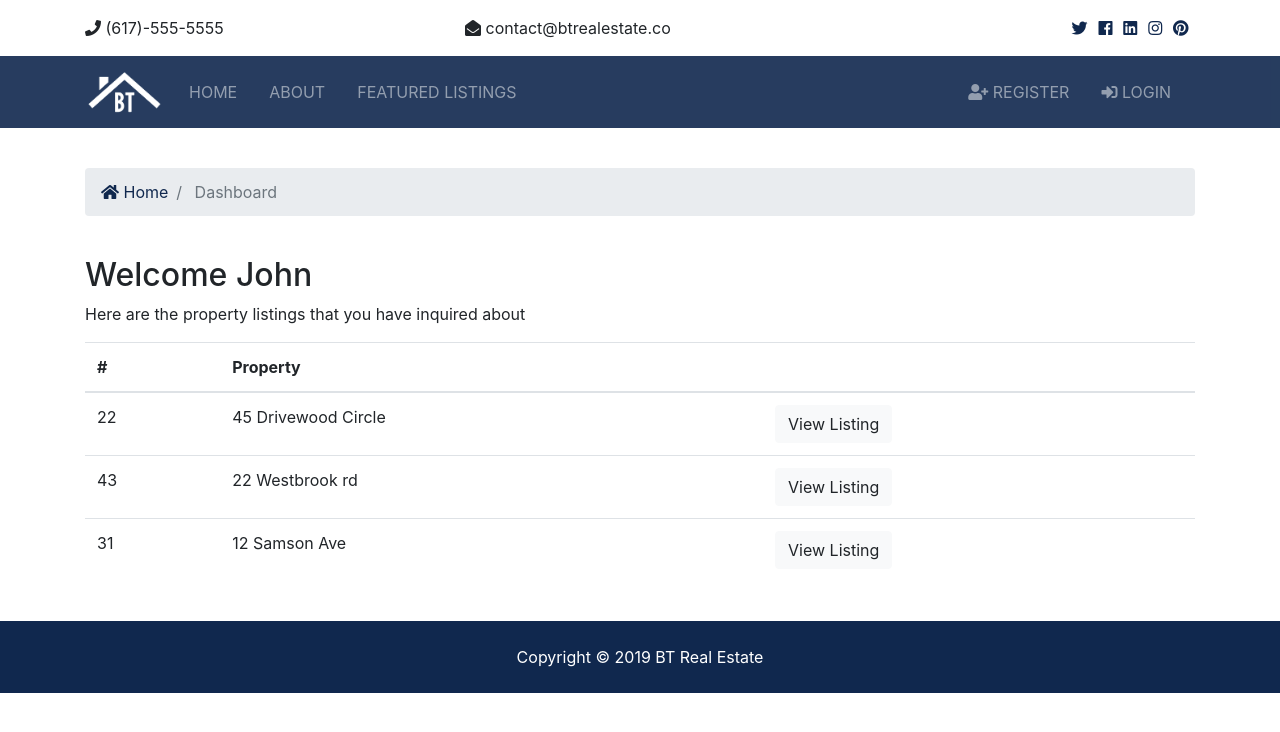
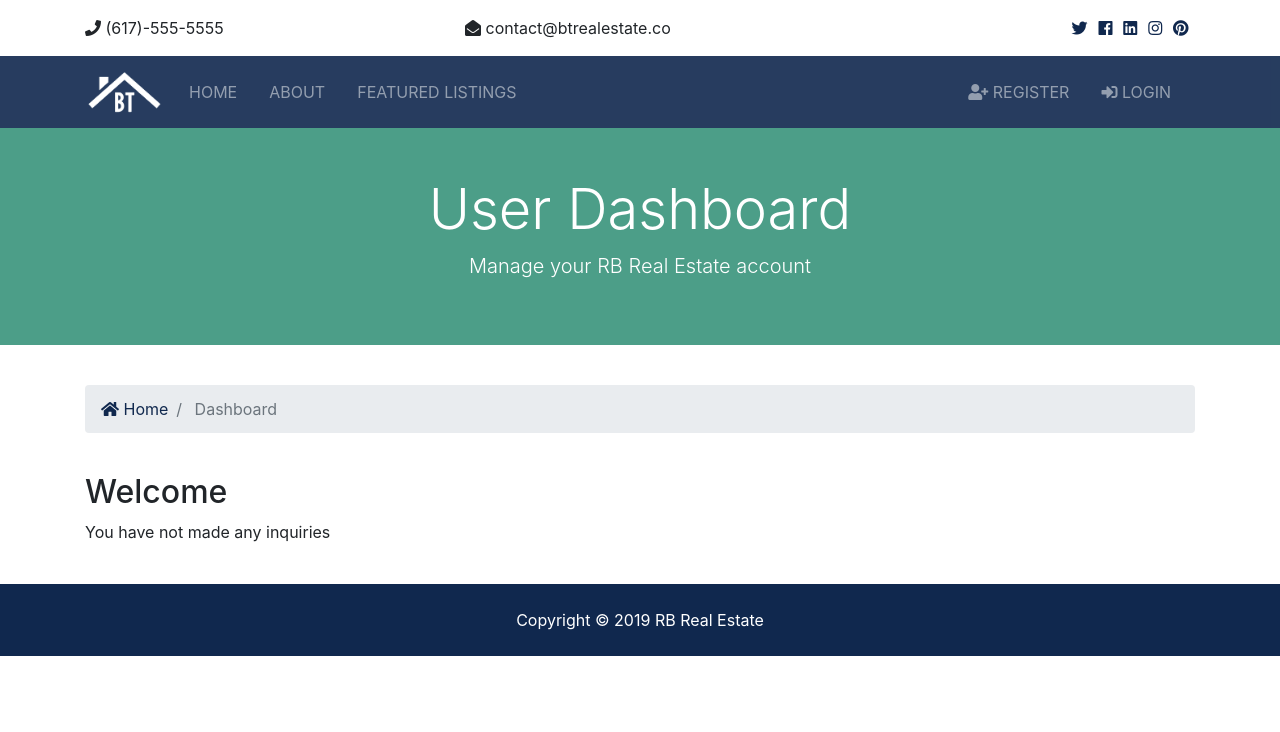
Before and after one commit to ryanbraving/Real_Estate_Project_Django_PostgreSQL, a Django app: template templates/accounts/dashboard.html in a window 1280 px wide. Shown: the top 732 px of the page. Run offline with Django 3.2, Linux system fonts and the light colour scheme; the template is opened without the code that fills it, so the values that code supplies are empty; some libraries are stand-ins or nearby versions.

Commit message:
Dashboard Views and Template and all functionalities completed

```diff
--- a/templates/accounts/dashboard.html
+++ b/templates/accounts/dashboard.html
@@ -3,6 +3,18 @@
 {% block title %} | User Dashboard {% endblock %}
 
 {% block content %}
+
+<section id="showcase-inner" class="py-5 text-white">
+    <div class="container">
+        <div class="row text-center">
+            <div class="col-md-12">
+                <h1 class="display-4">User Dashboard</h1>
+                <p class="lead">Manage your RB Real Estate account</p>
+            </div>
+        </div>
+    </div>
+</section>
+
 <br>
 <!-- Allerts -->
 {% include 'partials/_alerts.html' %}
@@ -25,7 +37,9 @@
     <div class="container">
         <div class="row">
             <div class="col-md-12">
-                <h2>Welcome John</h2>
+                <h2>Welcome {{ user.first_name | title }}</h2>
+                {% if contacts %}
+
                 <p>Here are the property listings that you have inquired about</p>
                 <table class="table">
                     <thead>
@@ -36,29 +50,21 @@
                         </tr>
                     </thead>
                     <tbody>
+                        {% for contact in contacts %}
+
                         <tr>
-                            <td>22</td>
-                            <td>45 Drivewood Circle</td>
+                            <td>{{ contact.listing_id }}</td>
+                            <td>{{ contact.listing }}</td>
                             <td>
-                                <a class="btn btn-light" href="#">View Listing</a>
+                                <a class="btn btn-light" href="{% url 'listing' contact.listing_id %}">View Listing</a>
                             </td>
                         </tr>
-                        <tr>
-                            <td>43</td>
-                            <td>22 Westbrook rd</td>
-                            <td>
-                                <a class="btn btn-light" href="#">View Listing</a>
-                            </td>
-                        </tr>
-                        <tr>
-                            <td>31</td>
-                            <td>12 Samson Ave</td>
-                            <td>
-                                <a class="btn btn-light" href="#">View Listing</a>
-                            </td>
-                        </tr>
+                        {% endfor %}
                     </tbody>
                 </table>
+                {% else %}
+                <p>You have not made any inquiries</p>
+                {% endif %}
             </div>
         </div>
     </div>
--- a/templates/base.html
+++ b/templates/base.html
@@ -6,7 +6,7 @@
     <meta charset="UTF-8">
     <meta name="viewport" content="width=device-width, initial-scale=1.0">
     <meta http-equiv="X-UA-Compatible" content="ie=edge">
-    <title>RYAN REAL ESTATE {% block title %} {% endblock %}</title>
+    <title>RB REAL ESTATE {% block title %} {% endblock %}</title>
 
     <!-- Font Awesome -->
     <link rel="stylesheet" href="{% static 'css/all.css' %}">
--- a/templates/partials/_footer.html
+++ b/templates/partials/_footer.html
@@ -1,5 +1,5 @@
-  <!-- Footer -->
-  <footer id="main-footer" class="py-4 bg-primary text-white text-center">
-        Copyright &copy;
-        <span class="year"></span> BT Real Estate
-    </footer>
+<!-- Footer -->
+<footer id="main-footer" class="py-4 bg-primary text-white text-center">
+  Copyright &copy;
+  <span class="year"></span> RB Real Estate
+</footer>
```
Also changed, not shown: accounts/views.py (+8 -1 lines).
